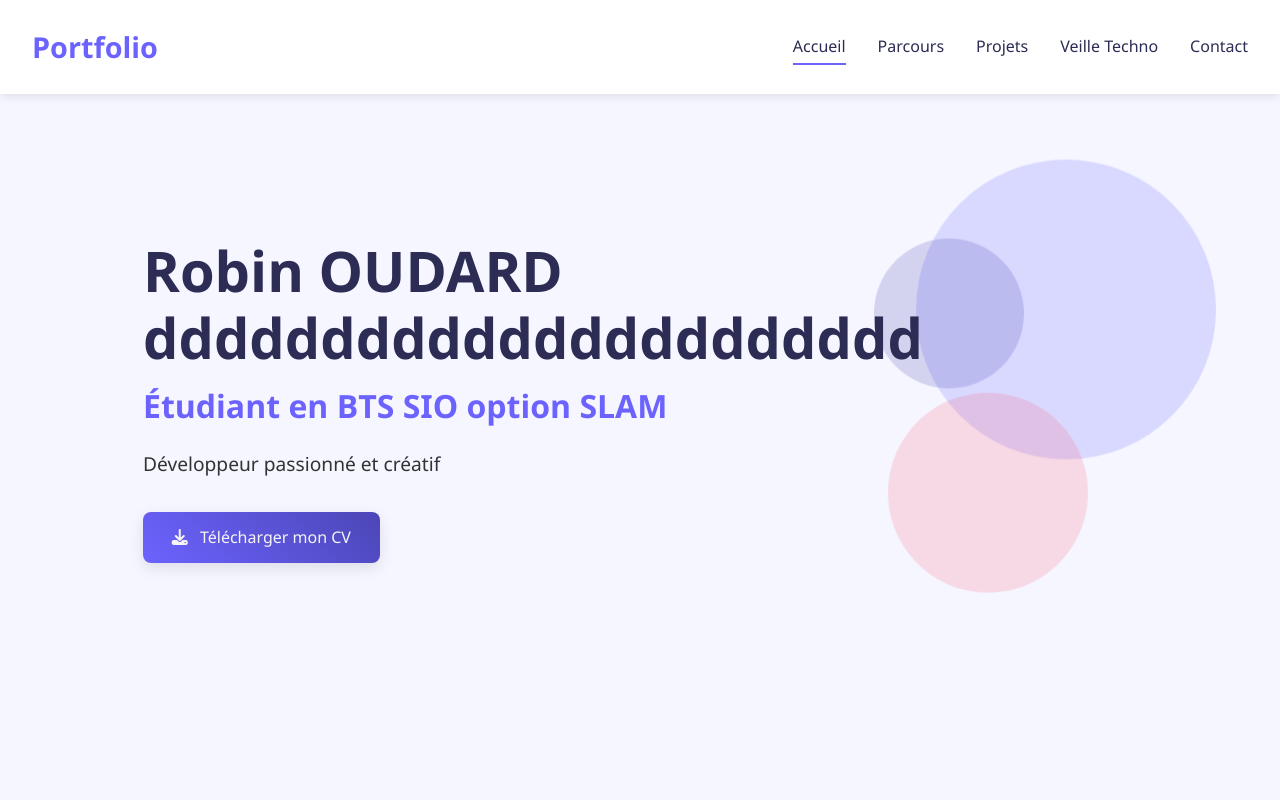
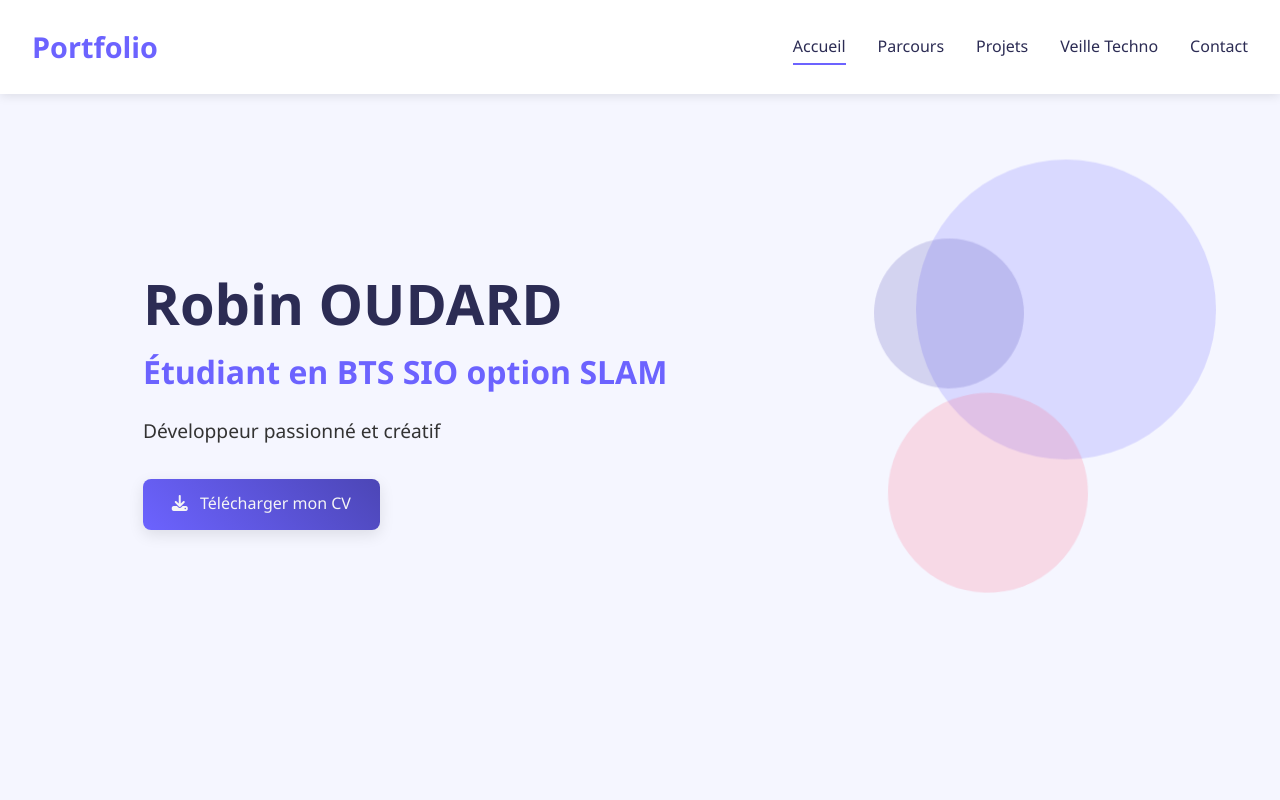
Before and after one commit to KhraxX/portfolio-bts, a plain HTML site: page index.html in a window 1280 px wide. Shown: the top 800 px of the page. Drawn offline with nearby package versions, Linux system fonts and the light colour scheme.

Commit message:
fix: deploy script fix, html typo fixed, index.html formatted

```diff
--- a/index.html
+++ b/index.html
@@ -36,7 +36,6 @@
         <div class="container">
             <div class="accueil-content" data-aos="fade-up">
                 <h1>Robin OUDARD
-                    dddddddddddddddddddddd
                 </h1>
                 <h2>Étudiant en BTS SIO option SLAM</h2>
                 <p>Développeur passionné et créatif</p>
```
Also changed, not shown: 1 other file.
